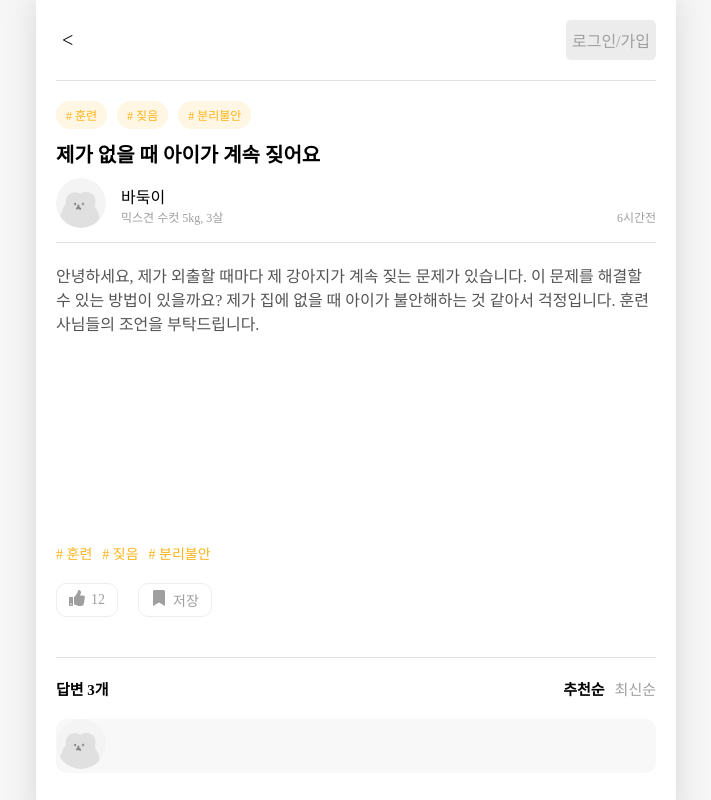
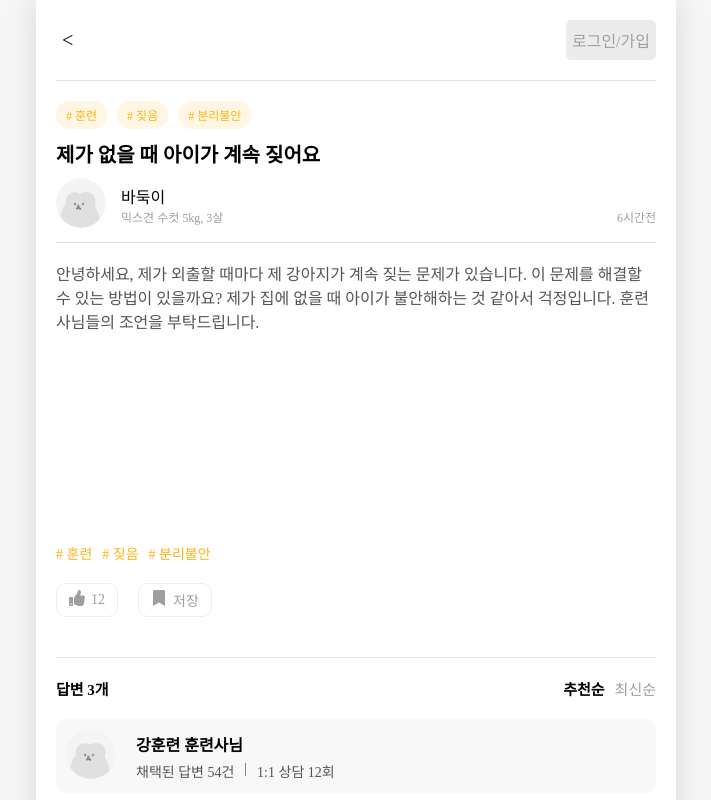
Before and after one commit to mungdori999/sponge-front, a React (Vite) app: page / in a window 1280 px wide. Both pictures are taken after a click on the element 640 px from the left and 654 px from the top of the page. Shown: the top 800 px of the page, without its empty margins (284-995 px from the left). Built offline with nearby package versions, Linux system fonts and the light colour scheme; a web font is replaced by a local one.

Commit message:
answer 완성

```diff
--- a/src/component/PostList/Answer.jsx
+++ b/src/component/PostList/Answer.jsx
@@ -1,14 +1,36 @@
 import "../../css/PostList/Answer.css";
 import petImg from "../../assets/basic_pet.png";
+import { FaThumbsUp } from "react-icons/fa";
 
-const Answer = () => {
+const Answer = ({ trainer, answer }) => {
   return (
     <div className="Answer">
       <div className="answer-trainer">
         <div className="trainer-image">
           <img src={petImg} />
         </div>
-        <div className="trainer-info"></div>
+        <div className="trainer-info">
+          <div className="trainer-name">{trainer.name + " 훈련사님"}</div>
+          <div className="trainer-etc">
+            <div className="trainer-adopt-cnt">
+              채택된 답변 {trainer.adoptCount}건
+            </div>
+            <div>|</div>
+            <div className="trainer-chat-cnt">
+              1:1 상담 {trainer.chatCount}회
+            </div>
+          </div>
+        </div>
+      </div>
+      <div className="answer-body">
+        <div className="answer-content">{answer.content}</div>
+      </div>
+      <div className="answer-bottom">
+        <div className="answer-like">
+          <FaThumbsUp className="icon" />
+          추천 {answer.likeCount}
+        </div>
+        <div className="answer-created">30 분 전</div>
       </div>
     </div>
   );
--- a/src/css/PostList/Answer.css
+++ b/src/css/PostList/Answer.css
@@ -4,6 +4,10 @@
 .Answer .answer-trainer {
   background-color: #f8f8f8;
   border-radius: 10px;
+  display: flex;
+  flex-direction: row;
+  gap: 10px;
+  padding: 10px;
 }
 
 .Answer .trainer-image img {
@@ -11,3 +15,55 @@
   height: 50px;
   border-radius: 50%;
 }
+.Answer .trainer-info {
+  display: flex;
+  flex-direction: column;
+  justify-content: center;
+  margin-left: 10px;
+}
+
+.Answer .trainer-info .trainer-name {
+  font-size: 16px;
+  font-weight: bold;
+  color: black;
+}
+
+.Answer .trainer-info .trainer-etc {
+  display: flex;
+  flex-direction: row;
+  gap: 10px;
+  margin-top: 5px;
+  font-size: 14px;
+  color: #545454;
+}
+
+.Answer .answer-body {
+  margin-top: 20px;
+  min-height: 250px;
+}
+.Answer .answer-body .answer-content {
+  font-size: 16px;
+  color: #545454;
+  line-height: 1.5;
+}
+
+.Answer .answer-bottom {
+  display: flex;
+  flex-direction: row;
+  justify-content: space-between;
+  margin-top: 10px;
+  font-size: 14px;
+  color: #9f9f9f;
+}
+
+.Answer .answer-bottom .answer-like {
+  display: flex;
+  flex-direction: row;
+  align-items: center;
+  gap: 5px;
+  cursor: pointer;
+}
+
+.Answer .answer-bottom .answer-like:hover {
+  color: #ffb317;
+}
--- a/src/css/PostList/Post.css
+++ b/src/css/PostList/Post.css
@@ -69,6 +69,7 @@
 .Post .post-body .post-content {
   font-size: 16px;
   color: #545454;
+  line-height: 1.5;
 }
 .Post .post-bottom {
   display: flex;
--- a/src/page/PostPage.jsx
+++ b/src/page/PostPage.jsx
@@ -24,6 +24,16 @@ const PostPage = () => {
     weight: "5",
     age: "3살",
   };
+  const trainer = {
+    name: "강훈련",
+    adoptCount: 54,
+    chatCount: 12,
+  };
+  const answer = {
+    content:
+      "안녕하세요! 강아지가 외출 시 짖는 문제는 흔한 현상입니다. 이 문제를 해결하기 위해서는 몇 가지 방법이 있습니다. 우선, 강아지가 불안해하지 않도록 집에서 편안한 환경을 만들어주는 것이 중요합니다. 또한, 외출 전에 충분한 운동을 시켜주면 도움이 될 수 있습니다. 훈련사와 상담하여 구체적인 훈련 방법을 배우는 것도 좋은 방법입니다.",
+    likeCount: 12,
+  };
   return (
     <div className="PostPage">
       <Header
@@ -37,7 +47,7 @@ const PostPage = () => {
       />
       <Post post={post} pet={pet} />
       <AnswerHeader />
-      <Answer />
+      <Answer trainer={trainer} answer={answer} />
     </div>
   );
 };
```
